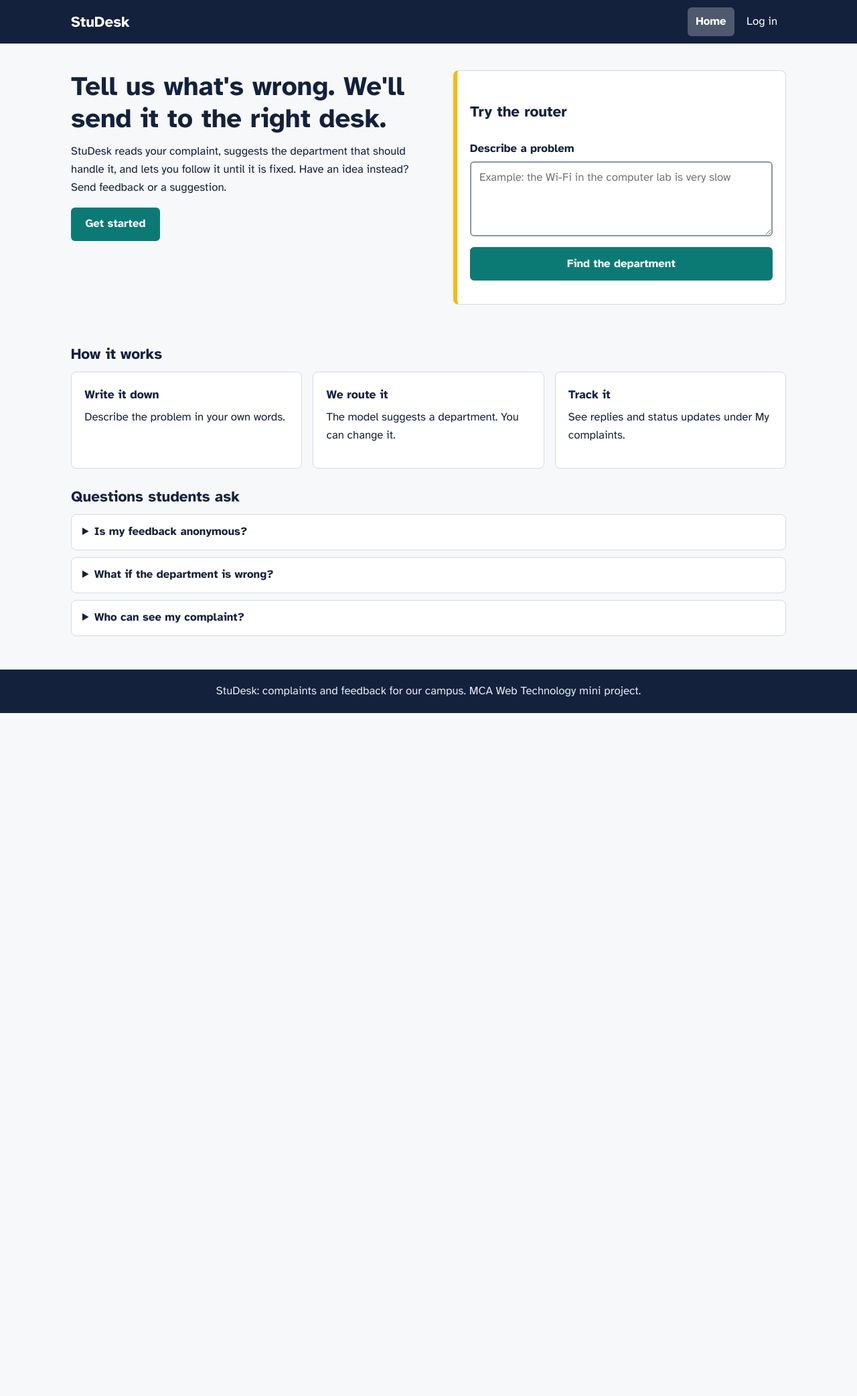
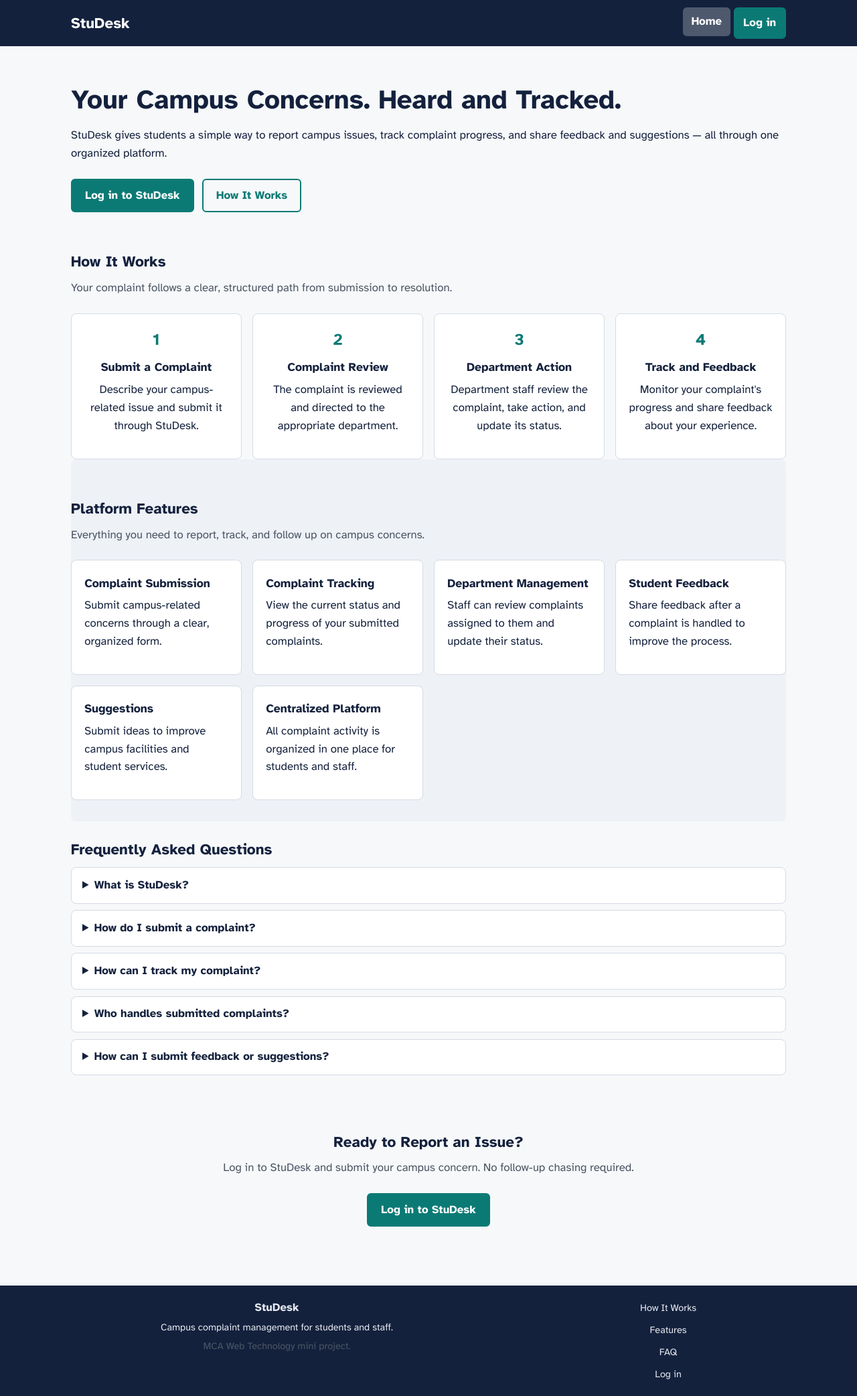
Before and after one commit to devnish0x/StuDesk, a FastAPI app: page / in a window 1280 px wide. Shown: the whole page at 67% size. Before the commit the page ends 1065 px from the top, so only its background shows below. Run offline with FastAPI, Linux system fonts and the light colour scheme.

Commit message:
Fix: index page bug fixed

```diff
--- a/static/css/pages/index.css
+++ b/static/css/pages/index.css
@@ -1,24 +1,64 @@
-/* index.css - Home page only */
+/* index.css — Landing page only.
+   Common styles (navbar, cards, badges, buttons, grid) are in common.css.
+   This file only adds what is unique to the landing page. */
 
-/* hero: 1 column on phones, 2 columns on desktop */
+/* ---- Hero section ---- */
 .hero {
-  display: grid;
-  gap: 1.5rem;
-  align-items: start;
-  padding: 1rem 0 2rem;
+  padding: 2rem 0;
 }
 
-@media (min-width: 900px) {
-  .hero { grid-template-columns: 1.1fr 1fr; }
+.hero h1 {
+  margin-bottom: 1rem;
 }
 
-/* the "Try the router" box gets a yellow edge so it stands out */
-.demo { border-left: 6px solid var(--highlight); }
+.hero-actions {
+  display: flex;
+  flex-wrap: wrap;
+  gap: 0.75rem;
+  margin-top: 1.5rem;
+}
 
-/* "How it works" steps: plain list without bullets */
-.steps { list-style: none; margin: 0; padding: 0; }
 
-/* FAQ uses <details> and <summary>, which open and close without JavaScript */
+
+/* ---- Section intro text ---- */
+.section-lead {
+  color: var(--muted);
+  margin-bottom: 1.5rem;
+}
+
+/* ---- How It Works steps ---- */
+.steps {
+  list-style: none;
+  margin: 0;
+  padding: 0;
+  counter-reset: none; /* numbers come from .step-num */
+}
+
+.step-card {
+  text-align: center;
+}
+
+.step-num {
+  font-size: 1.5rem;
+  font-weight: bold;
+  color: var(--brand);
+  margin: 0 0 0.5rem;
+}
+
+/* ---- Alternate background for features section ---- */
+.alt-bg {
+  background: #eef1f6;
+  padding: 2rem 0;
+  border-radius: 8px;
+}
+
+.features-grid {
+  list-style: none;
+  margin: 0;
+  padding: 0;
+}
+
+/* ---- FAQ uses <details> and <summary> — no JavaScript needed ---- */
 .faq details {
   background: var(--white);
   border: 1px solid var(--line);
@@ -26,5 +66,62 @@
   padding: 0.8rem 1rem;
   margin-bottom: 0.6rem;
 }
-.faq summary { font-weight: bold; cursor: pointer; }
-.faq details p { margin: 0.6rem 0 0; }
+
+.faq summary {
+  font-weight: bold;
+  cursor: pointer;
+}
+
+.faq details p {
+  margin: 0.6rem 0 0;
+  color: var(--muted);
+}
+
+/* ---- Final CTA ---- */
+.cta {
+  text-align: center;
+  padding: 3rem 0;
+}
+
+.cta h2 {
+  margin-bottom: 0.5rem;
+}
+
+.cta p {
+  color: var(--muted);
+  margin-bottom: 1.5rem;
+}
+
+/* ---- Footer inner layout ---- */
+.footer-inner {
+  display: flex;
+  flex-wrap: wrap;
+  gap: 2rem;
+  justify-content: space-between;
+  max-width: 800px;
+  margin: 0 auto;
+}
+
+.footer-inner p {
+  margin: 0.3rem 0 0;
+  font-size: 0.9rem;
+}
+
+footer nav ul {
+  list-style: none;
+  margin: 0;
+  padding: 0;
+  display: flex;
+  flex-direction: column;
+  gap: 0.4rem;
+}
+
+footer nav a {
+  color: #e5e9f0;
+  text-decoration: none;
+  font-size: 0.9rem;
+}
+
+footer nav a:hover {
+  text-decoration: underline;
+}
--- a/static/css/pages/login.css
+++ b/static/css/pages/login.css
@@ -33,7 +33,7 @@
 .flip-card-front,
 .flip-card-back {
   position: absolute;
-  top: 0;
+  top: 20px;
   left: 0;
   width: 100%;
   height: 100%;
--- a/static/js/pages/index.js
+++ b/static/js/pages/index.js
@@ -1,17 +1,12 @@
-// index.js - Home page.
-// The "Try the router" box: sends the text to /api/predict and shows the department.
+// index.js — Landing page only.
+// The FAQ uses <details>/<summary> which works without JavaScript.
+// This file only adds smooth scrolling for the nav anchor links.
 
-document.getElementById("demo-form").addEventListener("submit", async function (event) {
-  event.preventDefault();   // stop the page from reloading
-
-  const text = document.getElementById("demo-text").value;
-
-  try {
-    await loadDepartments();                                   // so we can show the department's full name
-    const result = await api("/predict", "POST", { text: text });
-    const percent = Math.round(result.confidence * 100);
-    showMessage("demo-result", "This would go to: " + deptName(result.department) + " (" + percent + "% sure)");
-  } catch (error) {
-    showMessage("demo-result", error.message, true);
-  }
+document.querySelectorAll('a[href^="#"]').forEach(function (link) {
+  link.addEventListener("click", function (event) {
+    var target = document.querySelector(link.getAttribute("href"));
+    if (!target) return;
+    event.preventDefault();
+    target.scrollIntoView({ behavior: "smooth", block: "start" });
+  });
 });
--- a/templates/index.html
+++ b/templates/index.html
@@ -1,13 +1,16 @@
 <!DOCTYPE html>
 <html lang="en">
+
 <head>
   <meta charset="UTF-8">
   <meta name="viewport" content="width=device-width, initial-scale=1.0">
   <title>Home - StuDesk</title>
-  <link rel="stylesheet" href="https://fonts.googleapis.com/css2?family=Atkinson+Hyperlegible:wght@400;700&display=swap">
+  <link rel="stylesheet"
+    href="https://fonts.googleapis.com/css2?family=Atkinson+Hyperlegible:wght@400;700&display=swap">
   <link rel="stylesheet" href="/static/css/common.css">
   <link rel="stylesheet" href="/static/css/pages/index.css">
 </head>
+
 <body>
   <a class="skip-link" href="#main">Skip to main content</a>
 
@@ -16,61 +19,143 @@
       <a class="brand" href="/">StuDesk</a>
       <ul>
         <li><a class="active" href="/">Home</a></li>
-        <li><a href="/login.html">Log in</a></li>
+        <li><a class="btn btn-small" href="/login.html">Log in</a></li>
       </ul>
     </nav>
   </header>
 
   <main id="main">
+
+    <!-- Hero -->
     <section class="hero">
-      <div>
-        <h1>Tell us what's wrong. We'll send it to the right desk.</h1>
-        <p>StuDesk reads your complaint, suggests the department that should handle it, and lets you follow it until it is fixed. Have an idea instead? Send feedback or a suggestion.</p>
-        <p><a class="btn" href="/login.html">Get started</a></p>
+      <h1>Your Campus Concerns. Heard and Tracked.</h1>
+      <p>StuDesk gives students a simple way to report campus issues, track complaint progress, and share feedback
+        and suggestions — all through one organized platform.</p>
+      <div class="hero-actions">
+        <a class="btn" href="/login.html">Log in to StuDesk</a>
+        <a class="btn btn-outline" href="#how-it-works">How It Works</a>
       </div>
-
-      <form id="demo-form" class="card demo form">
-        <h2>Try the router</h2>
-        <div class="field">
-          <label for="demo-text">Describe a problem</label>
-          <textarea id="demo-text" required minlength="3" placeholder="Example: the Wi-Fi in the computer lab is very slow"></textarea>
-        </div>
-        <button class="btn" type="submit">Find the department</button>
-        <p id="demo-result" class="message"></p>
-      </form>
     </section>
 
-    <section>
-      <h2>How it works</h2>
+    <!-- How It Works -->
+    <section id="how-it-works">
+      <h2>How It Works</h2>
+      <p class="section-lead">Your complaint follows a clear, structured path from submission to resolution.</p>
       <ol class="grid steps">
-        <li class="card"><h3>Write it down</h3><p>Describe the problem in your own words.</p></li>
-        <li class="card"><h3>We route it</h3><p>The model suggests a department. You can change it.</p></li>
-        <li class="card"><h3>Track it</h3><p>See replies and status updates under My complaints.</p></li>
+        <li class="card step-card">
+          <p class="step-num">1</p>
+          <h3>Submit a Complaint</h3>
+          <p>Describe your campus-related issue and submit it through StuDesk.</p>
+        </li>
+        <li class="card step-card">
+          <p class="step-num">2</p>
+          <h3>Complaint Review</h3>
+          <p>The complaint is reviewed and directed to the appropriate department.</p>
+        </li>
+        <li class="card step-card">
+          <p class="step-num">3</p>
+          <h3>Department Action</h3>
+          <p>Department staff review the complaint, take action, and update its status.</p>
+        </li>
+        <li class="card step-card">
+          <p class="step-num">4</p>
+          <h3>Track and Feedback</h3>
+          <p>Monitor your complaint's progress and share feedback about your experience.</p>
+        </li>
       </ol>
     </section>
 
-    <section class="faq">
-      <h2>Questions students ask</h2>
+    <!-- Features -->
+    <section id="features" class="alt-bg">
+      <h2>Platform Features</h2>
+      <p class="section-lead">Everything you need to report, track, and follow up on campus concerns.</p>
+      <ul class="grid features-grid">
+        <li class="card">
+          <h3>Complaint Submission</h3>
+          <p>Submit campus-related concerns through a clear, organized form.</p>
+        </li>
+        <li class="card">
+          <h3>Complaint Tracking</h3>
+          <p>View the current status and progress of your submitted complaints.</p>
+        </li>
+        <li class="card">
+          <h3>Department Management</h3>
+          <p>Staff can review complaints assigned to them and update their status.</p>
+        </li>
+        <li class="card">
+          <h3>Student Feedback</h3>
+          <p>Share feedback after a complaint is handled to improve the process.</p>
+        </li>
+        <li class="card">
+          <h3>Suggestions</h3>
+          <p>Submit ideas to improve campus facilities and student services.</p>
+        </li>
+        <li class="card">
+          <h3>Centralized Platform</h3>
+          <p>All complaint activity is organized in one place for students and staff.</p>
+        </li>
+      </ul>
+    </section>
+
+    <!-- FAQ -->
+    <section id="faq" class="faq">
+      <h2>Frequently Asked Questions</h2>
       <details>
-        <summary>Is my feedback anonymous?</summary>
-        <p>Yes, if you tick the anonymous box. Admins will not see your name, but you can still find your own submissions.</p>
+        <summary>What is StuDesk?</summary>
+        <p>StuDesk is a campus complaint management platform. Students can report issues, track progress, and share
+          feedback — all in one place.</p>
       </details>
       <details>
-        <summary>What if the department is wrong?</summary>
-        <p>Staff can move your complaint to the right department, so you do not need to submit it again.</p>
+        <summary>How do I submit a complaint?</summary>
+        <p>Log in with your student account, fill in the complaint form with a description of the issue, and submit.
+          It will then be reviewed and directed to the right department.</p>
       </details>
       <details>
-        <summary>Who can see my complaint?</summary>
-        <p>Only you, the staff of the department it is assigned to, and the admin.</p>
+        <summary>How can I track my complaint?</summary>
+        <p>Go to "My Complaints" after logging in. Each complaint shows its current status — Pending, In Progress, or
+          Resolved.</p>
+      </details>
+      <details>
+        <summary>Who handles submitted complaints?</summary>
+        <p>The relevant department staff handle complaints, overseen by the platform admin. Only you, the assigned
+          department staff, and the admin can see your complaint.</p>
+      </details>
+      <details>
+        <summary>How can I submit feedback or suggestions?</summary>
+        <p>After logging in, use the Feedback section to rate a resolved complaint, or use Suggestions to share ideas
+          for improving campus services.</p>
       </details>
     </section>
+
+    <!-- Final CTA -->
+    <section class="cta">
+      <h2>Ready to Report an Issue?</h2>
+      <p>Log in to StuDesk and submit your campus concern. No follow-up chasing required.</p>
+      <a class="btn" href="/login.html">Log in to StuDesk</a>
+    </section>
+
   </main>
 
   <footer>
-    <p>StuDesk: complaints and feedback for our campus. MCA Web Technology mini project.</p>
+    <div class="footer-inner">
+      <div>
+        <strong>StuDesk</strong>
+        <p>Campus complaint management for students and staff.</p>
+        <p class="hint">MCA Web Technology mini project.</p>
+      </div>
+      <nav aria-label="Footer navigation">
+        <ul>
+          <li><a href="#how-it-works">How It Works</a></li>
+          <li><a href="#features">Features</a></li>
+          <li><a href="#faq">FAQ</a></li>
+          <li><a href="/login.html">Log in</a></li>
+        </ul>
+      </nav>
+    </div>
   </footer>
 
   <script src="/static/js/common.js"></script>
   <script src="/static/js/pages/index.js"></script>
 </body>
+
 </html>
--- a/templates/login.html
+++ b/templates/login.html
@@ -26,8 +26,8 @@
 
   <main id="main">
     <h1>Welcome to StuDesk</h1>
-    <p class="hint demo-note">Demo logins (password studesk123): asha@college.edu (student), it@college.edu (staff),
-      admin@college.edu (admin)</p>
+    <!-- <p class="hint demo-note">Demo logins (password studesk123): asha@college.edu (student), it@college.edu (staff),
+      admin@college.edu (admin)</p> -->
 
     <div class="flip-card">
       <div class="flip-card-inner" id="flip-card-inner">
```
Also changed, not shown: data/users.json (+10 -10 lines).
